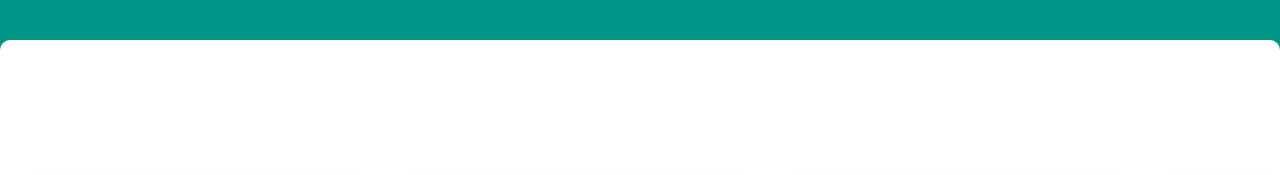
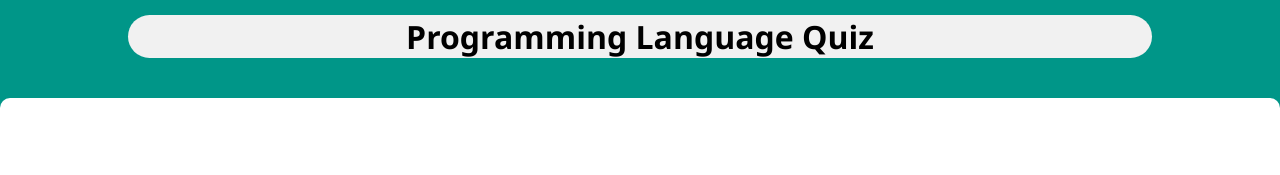
Before and after one commit to rahul-a-bangera/PgmLangQuiz, a plain HTML site: page index.html in a window 1280 px wide. Shown: the top 175 px of the page. Drawn offline with Linux system fonts and the light colour scheme.

Commit message:
htag added

```diff
--- a/css/style.css
+++ b/css/style.css
@@ -14,11 +14,20 @@ body {
   padding: 0;
   outline: none;
 }
-
+#htag {
+  font-family: "Segoe UI", Tahoma, Geneva, Verdana, sans-serif;
+  text-align: center;
+  background-color: rgb(241, 241, 241);
+  margin-left: 10%;
+  margin-right: 10%;
+  margin-top: 15px;
+  border-radius: 25px;
+}
 .custom-box {
   max-width: 700px;
   background-color: #ffffff;
   margin: 40px auto;
+  margin-top: 5px;
   padding: 30px;
   border-radius: 10px;
   animation: fadeInRight 1s ease;
--- a/index.html
+++ b/index.html
@@ -10,6 +10,7 @@
   </head>
 
   <body>
+    <h1 id="htag">Programming Language Quiz</h1>
     <div class="option-box">
       <ul id="autoWidth" class="cs-hidden">
         <li class="item-a">
```
